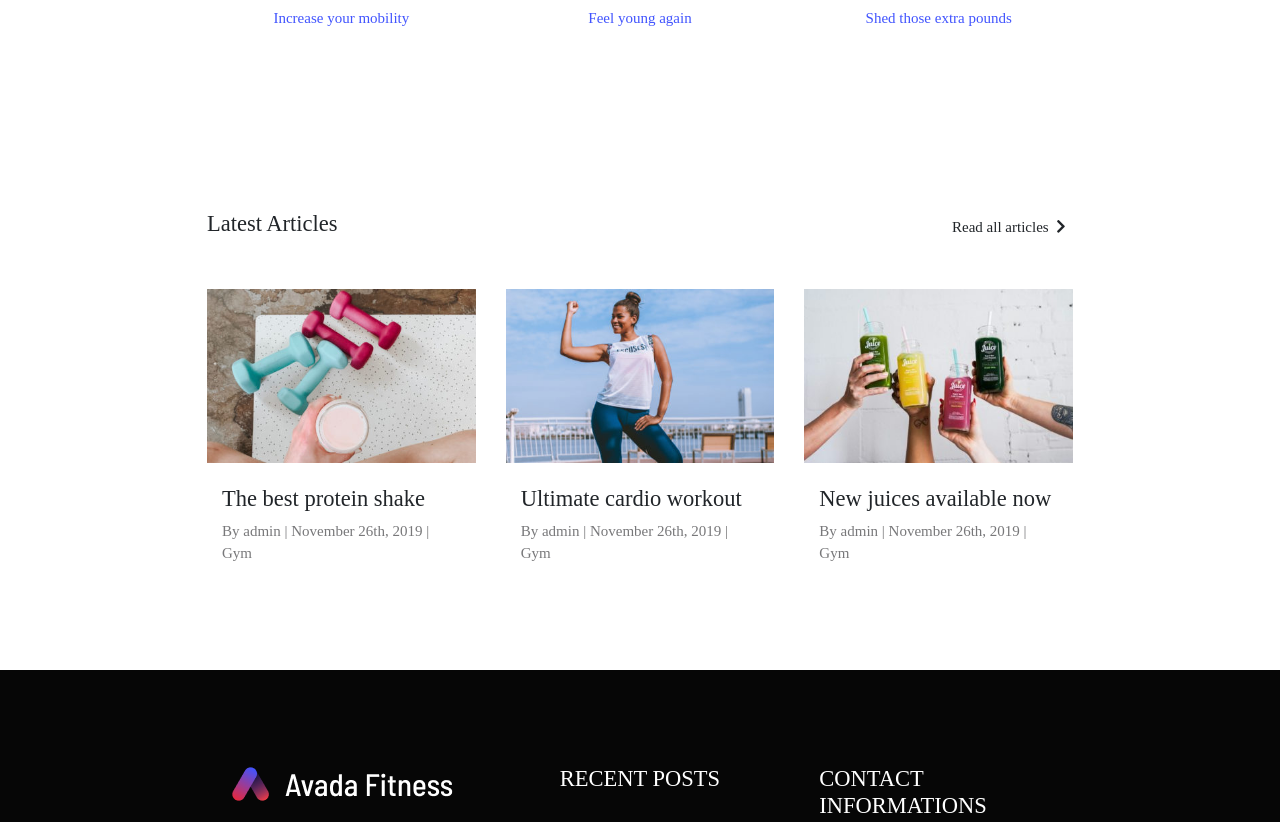
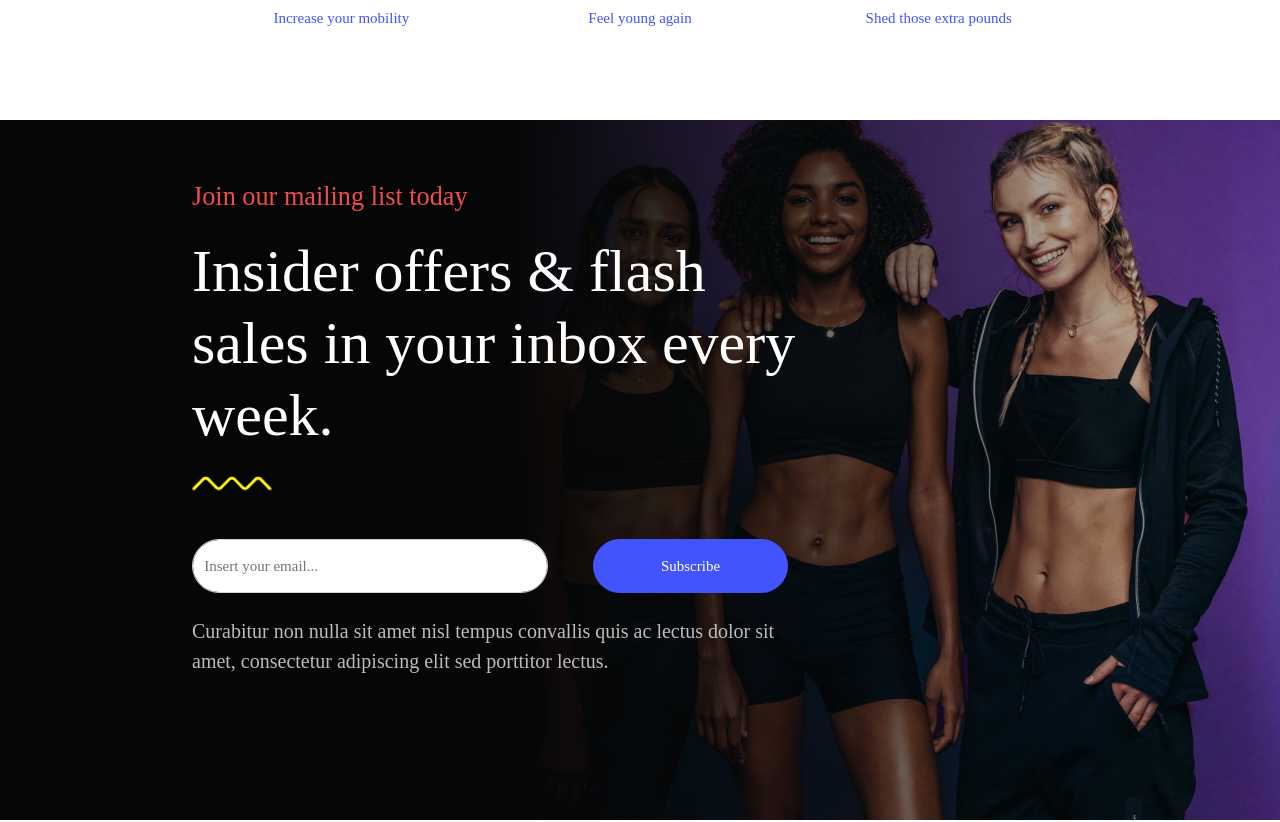
Before and after one commit to mariaDulesova/proj-html-vuejs, a Vue app: page / in a window 1280 px wide. Shown: the part 2949-3771 px from the top of the page. Built offline with nearby package versions, Linux system fonts and the light colour scheme; a small style sheet from the web is missing.

Commit message:
Subscribe Section

```diff
--- a/src/components/Main.vue
+++ b/src/components/Main.vue
@@ -4,6 +4,7 @@
         <Videochannel/>
         <Playlist
         :itemvideos='videoLinks'/>
+        <Subscribe/>
         <Articles
         :itemarticles='articleLinks'/>
     </main>
@@ -13,6 +14,7 @@
 import Intro from './Intro';
 import Videochannel from './Videochannel';
 import Playlist from './Playlist';
+import Subscribe from'./Subscribe';
 import Articles from './Articles';
 
 
@@ -22,6 +24,7 @@ export default {
         Intro,
         Videochannel,
         Playlist,
+        Subscribe,
         Articles
     },
     props:['videoLinks', 'articleLinks']
--- /dev/null
+++ b/src/components/Subscribe.vue
@@ -0,0 +1,78 @@
+<template>
+    <div class="ms-jambotron pb-5">
+        <div class="ms-wrap d-flex justify-content-between align-items-center">
+            <div class="d-flex flex-column justify-content-center ms-container">
+                <h3 >Join our mailing list today</h3>
+                <h1 class='py-3 display-3'>Insider offers &amp; flash sales in your inbox every week.</h1>
+                <img src="../assets/img/wave.png" alt="Wave" width='80'>
+                <form class="row mt-5">
+                    <div class="col-7">
+                        <input type="email" class="form-control" id="email" placeholder="Insert your email...">
+                    </div>
+                    <div class="d-grid col-4 ms-4">
+                        <button type="submit" class=" btn py-3 ms-btn-full">Subscribe</button>
+                    </div>
+                </form>
+
+                <p class='py-4'>Curabitur non nulla sit amet nisl tempus convallis quis ac lectus dolor sit amet, consectetur adipiscing elit sed porttitor lectus.</p>
+
+            </div>
+        </div>
+
+    </div>
+</template>
+
+<script>
+export default {
+    name: 'Subscribe'
+
+}
+</script>
+
+<style scoped lang='scss'>
+    .ms-jambotron {
+        height: 700px;
+        background-image: linear-gradient(to right, #060606 40%, #00000000),url('../assets/img/banner1-2x.jpg');
+        background-position: right top;
+        background-size: cover;
+        background-repeat: no-repeat;
+
+        .ms-wrap{
+            width: 70%;
+            height: 100%;
+            margin: 0 auto;
+
+            h3{
+                color: #f04e4b;
+            }
+            h1{
+                color:white;
+            }
+            p {
+                color:#bcbcbc;
+                font-size: 20px;
+            }
+            .ms-container {
+                width: 70%;
+            }
+
+            .ms-btn-full{
+                background-color: #4154fe;
+                border-radius: 30px;
+                color: white;
+                transition: all 0.3s;
+                &:hover {
+                    background-color: #f04e4b;
+                }
+
+            }
+
+            input{
+                height: 100%;
+                border-radius: 30px;
+            }
+
+        }
+    }
+
+</style>
```
Also changed, not shown: src/assets/img/banner1-2x.jpg (added).
